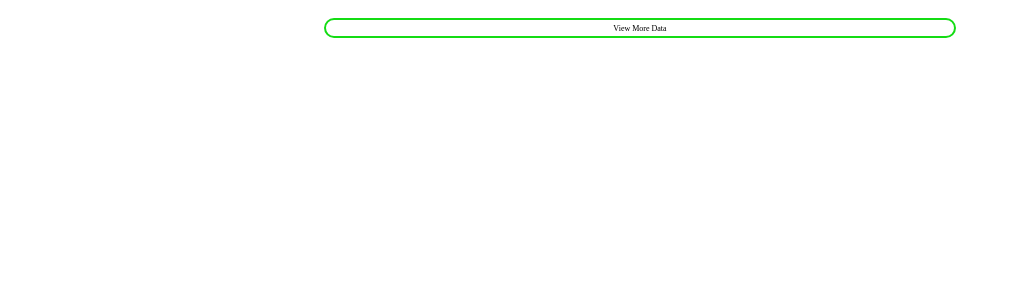
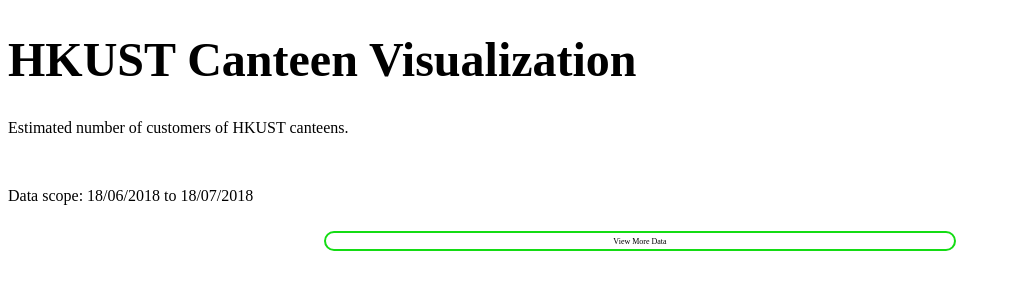
Before and after one commit to Sausage-SONG/HKUST_Canteen_Visualization, a plain HTML site: page index.html in a window 1280 px wide. Shown: the whole page, without its empty margins (0-1011 px from the left). Drawn offline with nearby package versions, Linux system fonts and the light colour scheme.

Commit message:
Update index.html

```diff
--- a/index.html
+++ b/index.html
@@ -39,6 +39,18 @@
             background-color: #14DC14;
             color: white;
             font-size: 1.4em;
+        }
+
+        .captrue{
+            align = center;
+            font-family: Microsoft YaHei;
+            font-size: 1.4em;
+        }
+
+        #title{
+            align = center;
+            font-family: Microsoft YaHei;
+            font-size: 3em;
         }
     </style>
     <script>
@@ -260,7 +272,10 @@
     </script>
 </head>
 <body>
+    <h1 id='title'>HKUST Canteen Visualization</h1>
     <div id='chart'></div>
+    <p class='capture'>Estimated number of customers of HKUST canteens.</p><br/>
+    <p class='capture'>Data scope: 18/06/2018 to 18/07/2018</p>
     <a href="subpage.html" target="_self"><button class='subpage_button' type="button">View More Data</button></a>
     <script>init();</script>
 </body>
```
